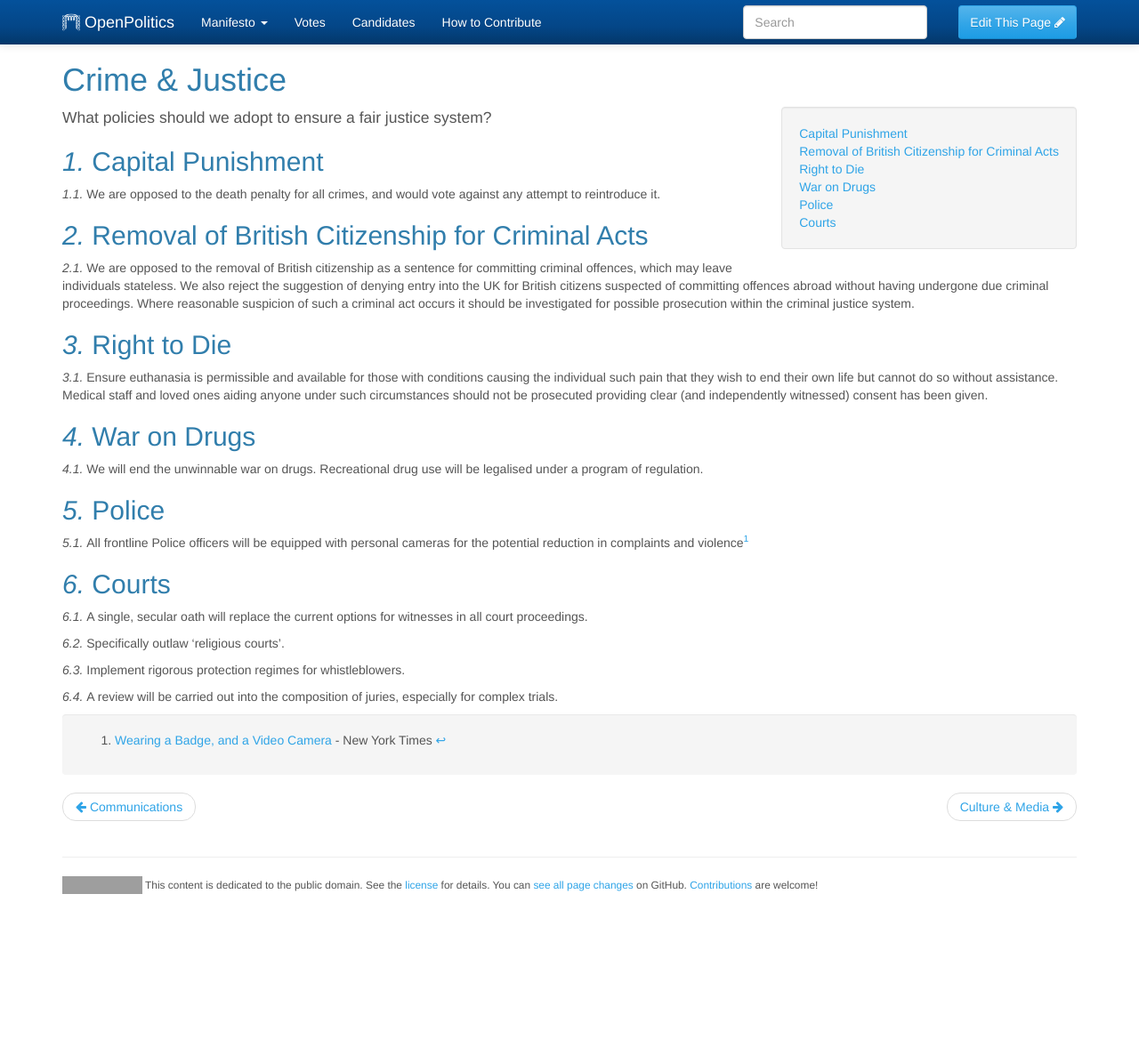
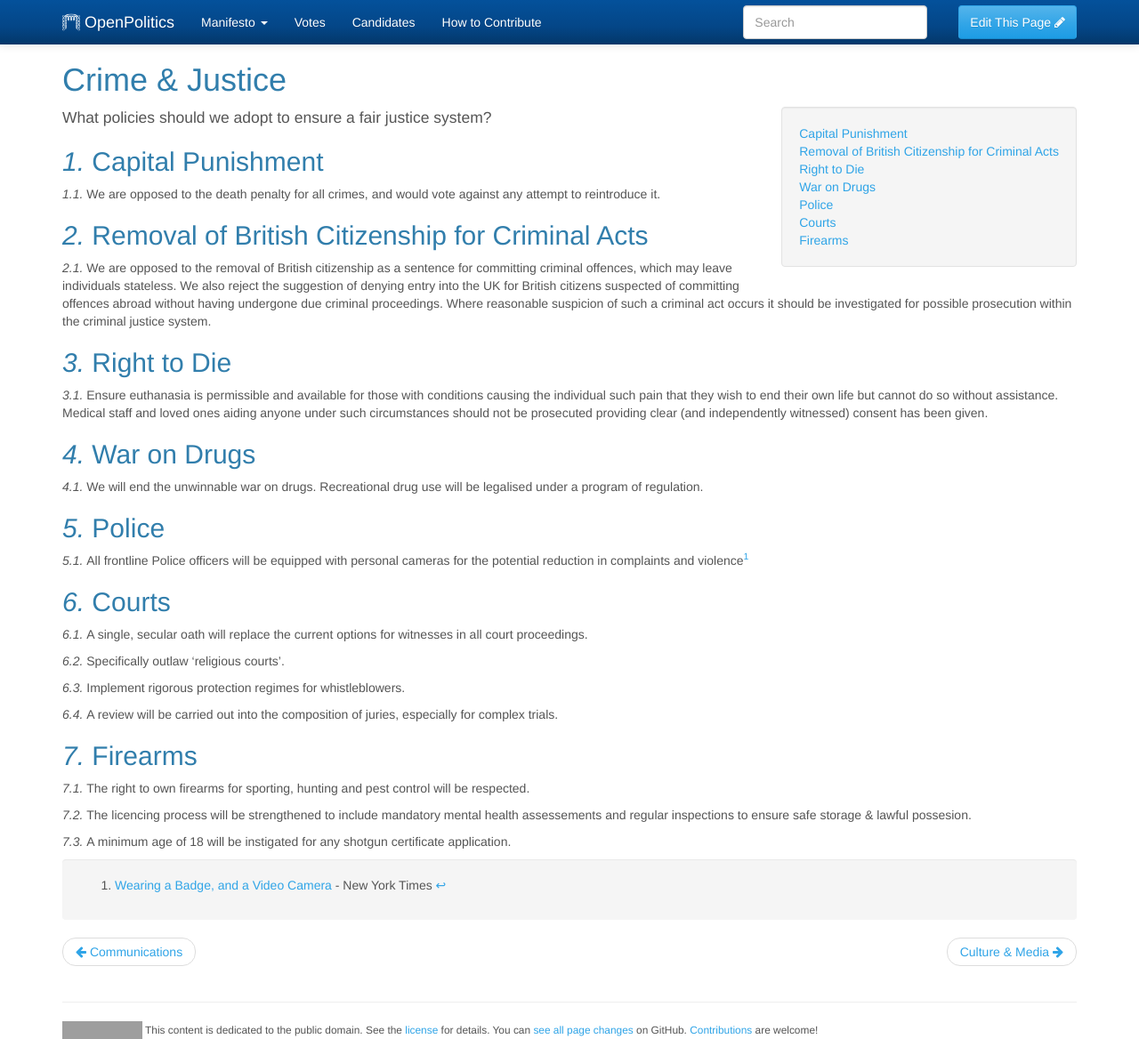
Before and after one commit to openpolitics/manifesto, a Jekyll site: the page built from manifesto/crime.md, in a window 1280 px wide and 1168 px high. Shown: the whole window at 89% size. Built offline with Jekyll 4.4.1, drawn with Linux system fonts in a browser that asks for light colours; grey boxes are pictures that could not be loaded.

Commit message:
Update crime.md

```diff
--- a/manifesto/crime.md
+++ b/manifesto/crime.md
@@ -39,4 +39,12 @@ Implement rigorous protection regimes for whistleblowers.
 
 A review will be carried out into the composition of juries, especially for complex trials.
 
+## Firearms
+
+The right to own firearms for sporting, hunting and pest control will be respected.
+
+The licencing process will be strengthened to include mandatory mental health assessements and regular inspections to ensure safe storage & lawful possesion.
+
+A minimum age of 18 will be instigated for any shotgun certificate application.
+
 [^1]: [Wearing a Badge, and a Video Camera](http://mobile.nytimes.com/2013/04/07/business/wearable-video-cameras-for-police-officers.html?_r=0) - New York Times
```
